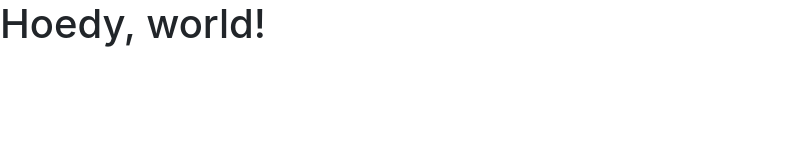
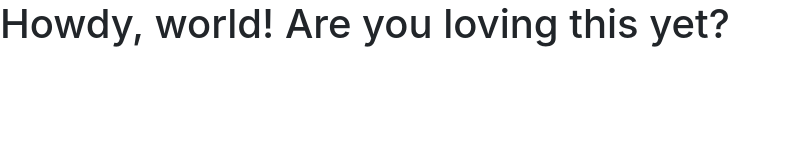
Before and after one commit to reisuj/bootstrap, a plain HTML site: page index.html in a window 1280 px wide. Shown: the whole page, without its empty margins (0-788 px from the left). Drawn offline with nearby package versions, Linux system fonts and the light colour scheme.

Commit message:
Changed Greeting

```diff
--- a/index.html
+++ b/index.html
@@ -11,7 +11,7 @@
     <title>Hello, world!</title>
   </head>
   <body>
-    <h1>Hoedy, world!</h1>
+    <h1>Howdy, world! Are you loving this yet?</h1>
 
     <!-- Optional JavaScript -->
     <!-- jQuery first, then Popper.js, then Bootstrap JS -->
```
